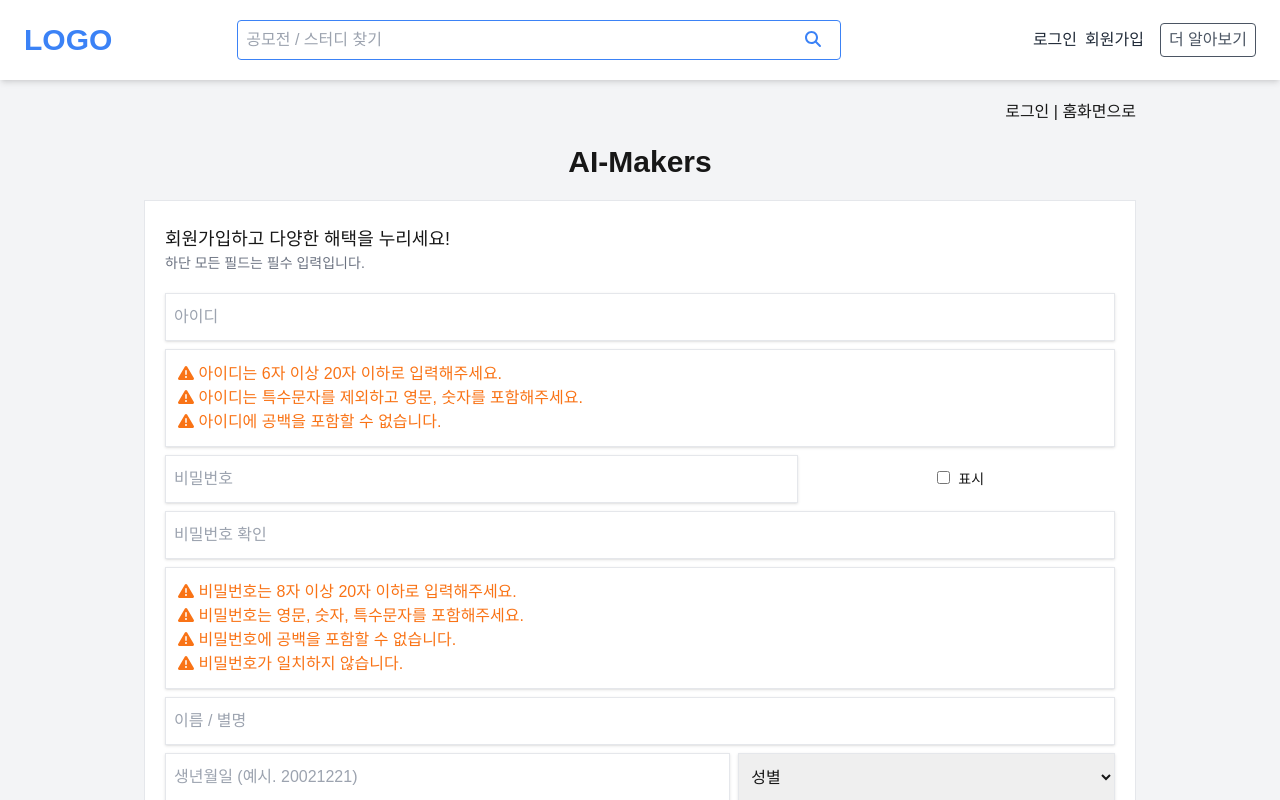
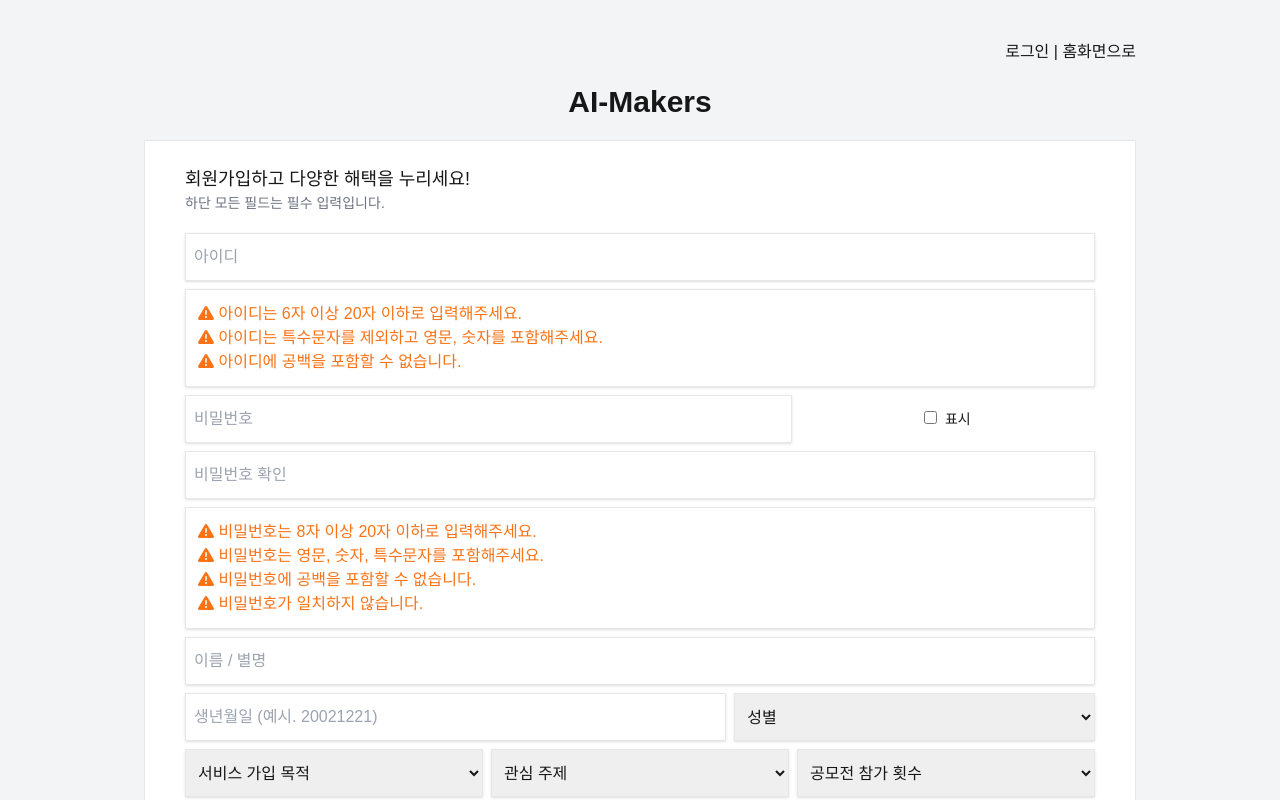
Before and after one commit to pvvng/ai-makers-fe, a Next.js app: page /join-us in a window 1280 px wide. Shown: the top 800 px of the page. Built offline with nearby package versions, Linux system fonts and the light colour scheme.

Commit message:
feat : navbar 특정 페이지에선 안보이게 하기

```diff
--- a/app/(home)/page.tsx
+++ b/app/(home)/page.tsx
@@ -7,17 +7,8 @@ export const metadata: Metadata = {
 
 export default function HomePage() {
   return (
-    <div className="flex flex-col items-center justify-center h-screen">
-      <div className="text-center">
-        <h1 className="font-extrabold text-4xl">AI-Makers</h1>
-        <Link className="hover:underline text-blue-900" href="/login">
-          로그인
-        </Link>
-        <span> | </span>
-        <Link className="hover:underline text-blue-900" href="join-us">
-          회원가입
-        </Link>
-      </div>
+    <div className="">
+      <div className="w-full p-2">123</div>
     </div>
   );
 }
--- a/app/join-us/components/Body.tsx
+++ b/app/join-us/components/Body.tsx
@@ -11,7 +11,7 @@ import BodyExplain from "./bodyItems/BodyExplain";
 export default function JoinUsBody() {
   return (
     <form action="/api/join" method="POST">
-      <div className="bg-white p-5 mt-5 border">
+      <div className="bg-white p-5 mt-5 px-10 border">
         <BodyExplain />
         <IdInputBox />
         <PasswordInputBox />
--- a/app/join-us/page.tsx
+++ b/app/join-us/page.tsx
@@ -8,7 +8,7 @@ export const metadata: Metadata = {
 
 export default function SignInPage() {
   return (
-    <div className="max-w-screen-xl px-36">
+    <div className="px-36 bg-gray-100 p-5">
       <JoinUsHeader />
       <JoinUsBody />
     </div>
--- a/app/layout.tsx
+++ b/app/layout.tsx
@@ -40,7 +40,7 @@ export default function RootLayout({
         <meta name="viewport" content="width=1024" />
       </head>
       <body
-        className={`${geistSans.variable} ${geistMono.variable} antialiased bg-gray-100 min-w-[1024px]`}
+        className={`${geistSans.variable} ${geistMono.variable} antialiased min-w-[1024px]`}
       >
         <Navbar />
         {children}
--- a/app/login/components/signForm/SignInLinks.tsx
+++ b/app/login/components/signForm/SignInLinks.tsx
@@ -2,7 +2,7 @@ import Link from "next/link";
 
 export default function SignInLinks() {
   return (
-    <div className="text-center mt-2 text-sm">
+    <div className="text-center mt-2">
       <Link href="/">아이디 찾기</Link>
       <span> | </span>
       <Link href="/">비밀번호 찾기</Link>
--- a/app/login/page.tsx
+++ b/app/login/page.tsx
@@ -11,9 +11,9 @@ export const metadata: Metadata = {
 
 export default function SignInPage() {
   return (
-    <div className="px-36">
+    <div className="px-36 bg-gray-100 p-5 h-screen">
       <GoMainLink />
-      <div className="w-full bg-white p-4 flex gap-2 justify-center items-center min-h-[500px]">
+      <div className="w-full bg-white p-4 flex gap-2 justify-center items-center min-h-[500px] border">
         <LogoField />
         <SignInField />
       </div>
--- a/components/Navbar/Navbar.tsx
+++ b/components/Navbar/Navbar.tsx
@@ -1,10 +1,31 @@
+"use client";
+// components
 import NavLogo from "./NavLogo";
 import NavSearchInput from "./NavSearch";
 import NavLinks from "./Links";
+// react
+import { usePathname } from "next/navigation";
+// constants
+import { hiddenNavbarPath } from "@/constants/hiddenNavbarPath";
+// classname bind
+import classNames from "classnames";
 
 export default function Navbar() {
+  const path = usePathname();
+
+  function getNavbarClass() {
+    if (path && hiddenNavbarPath.includes(path)) {
+      return classNames(
+        "hidden " +
+          "w-full bg-white p-2 px-6 flex gap-3 justify-center items-center h-[80px] shadow-md"
+      );
+    }
+
+    return "w-full bg-white p-2 px-6 flex gap-3 justify-center items-center h-[80px] shadow-md";
+  }
+
   return (
-    <div className="w-full bg-white p-2 px-6 flex gap-3 justify-center items-center h-[80px] shadow-md">
+    <div className={getNavbarClass()}>
       <NavLogo />
       <NavSearchInput />
       <NavLinks />
--- /dev/null
+++ b/constants/hiddenNavbarPath.ts
@@ -0,0 +1 @@
+export const hiddenNavbarPath = ["/login", "/join-us"];
```
